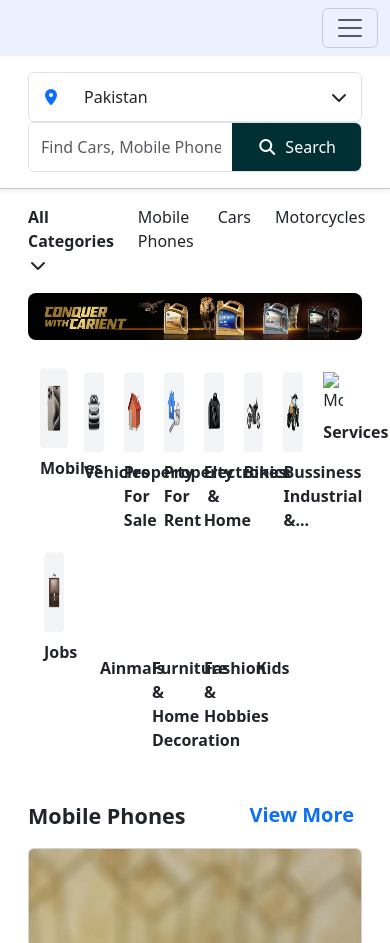
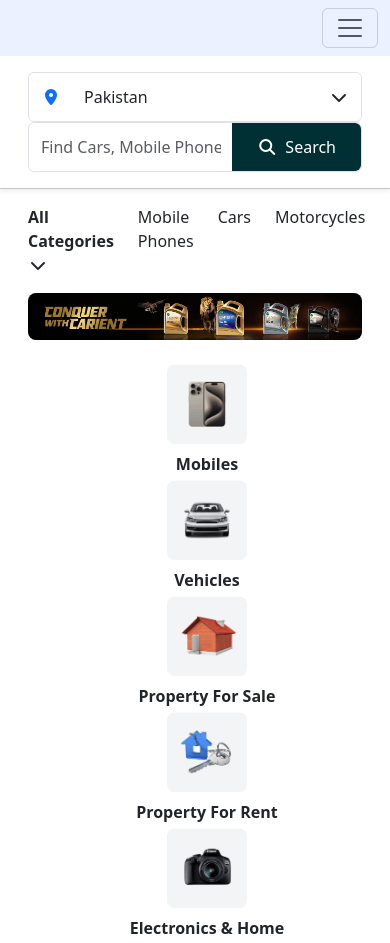
Before and after one commit to ameermoavia3/Olx-with-b-ootstrap, a plain HTML site: page index.html in a window 390 px wide. Shown: the top 943 px of the page. Drawn offline with nearby package versions, Linux system fonts and the light colour scheme.

Commit message:
updated cards style and responsive layout

```diff
--- a/index.html
+++ b/index.html
@@ -136,84 +136,83 @@
     <!-- section 5 cards -->
     <section>
         <div class="container-fluid">
-            <div class="d-flex flex-wrap justify-content-start ps-4 gap-1 py-2">
+            <div class="d-flex flex-wrap justify-content-center ps-4 gap-1 py-2">
 
                 <!-- Card 1 -->
-                <div class="text-center p-1" style="width: 10.5%;">
+                <div class="col-6 col-sm-4 col-md-3 col-lg-2 text-center">
                     <img src="images/mobiles.73f961c6ad58605c032eb7c2cf12aeaa.png" class="img-fluid mb-2"
                         style="height: 80px;" alt="Mobiles">
                     <div class="fw-bold">Mobiles</div>
                 </div>
 
                 <!-- Card 2 -->
-                <div class="text-center p-2" style="width: 10.5%;">
+                <div class="col-6 col-sm-4 col-md-3 col-lg-2 text-center">
                     <img src="images/vehicles.354a5ebfb7f21e87991a277dd4b40f4b.png" class="img-fluid mb-2"
                         style="height: 80px;" alt="Mobiles">
                     <div class="fw-bold">Vehicles</div>
                 </div>
 
                 <!-- Repeat this block 7 more times (total 9 cards in one row) -->
-                <div class="text-center p-2" style="width: 10.5%;">
+                <div class="col-6 col-sm-4 col-md-3 col-lg-2 text-center">
                     <img src="images/property-for-sale.69b01e8dafc182fa3bd469d0ed4fc801.png" class="img-fluid mb-2"
                         style="height: 80px;" alt="Mobiles">
                     <div class="fw-bold">Property For Sale</div>
                 </div>
 
-                <div class="text-center p-2" style="width: 10.5%;">
+                <div class="col-6 col-sm-4 col-md-3 col-lg-2 text-center">
                     <img src="images/property-for-rent.49f99cc528b9b88da4f33fbe1f0b3346.png" class="img-fluid mb-2"
                         style="height: 80px;" alt="Mobiles">
                     <div class="fw-bold">Property For Rent</div>
                 </div>
 
-                <div class="text-center p-2" style="width: 10.5%;">
+                <div class="col-6 col-sm-4 col-md-3 col-lg-2 text-center">
                     <img src="images/electronics-home-appliances.0a30101e6fd7d9ccc8cd6b85b9b44cee.png"
                         class="img-fluid mb-2" style="height: 80px;" alt="Mobiles">
                     <div class="fw-bold">Electronics & Home</div>
                 </div>
 
-                <div class="text-center p-2" style="width: 10.5%;">
+                <div class="col-6 col-sm-4 col-md-3 col-lg-2 text-center mt-4">
                     <img src="images/bikes.0a5064ae987f3bd72801b7bc2c3b6e02.png" class="img-fluid mb-2"
                         style="height: 80px;" alt="Mobiles">
                     <div class="fw-bold">Bikes</div>
                 </div>
 
-                <div class="text-center p-2" style="width: 10.5%;">
+                <div class="col-6 col-sm-4 col-md-3 col-lg-2 text-center mt-4">
                     <img src="images/business-industrial-agriculture.2ec28979a1bde0183c777a0ce51b37c6.png"
                         class="img-fluid mb-2" style="height: 80px;" alt="Mobiles">
                     <div class="fw-bold">Bussiness Industrial &...</div>
                 </div>
 
-                <div class="text-center p-2" style="width: 10.5%;">
-                    <img src="images/services.23d8eb1535f319324813848887961a59.png" class="img-fluid mb-2"
+                <div class="col-6 col-sm-4 col-md-3 col-lg-2 text-center mt-4">
+                    <img src="images/services.23d8eb1535f319324813848887961a59 (1).png" class="img-fluid mb-2"
                         style="height: 80px;" alt="Mobiles">
                     <div class="fw-bold">Services</div>
                 </div>
 
-                <div class="text-center p-2" style="width: 10.5%;">
+                <div class="col-6 col-sm-4 col-md-3 col-lg-2 text-center mt-4">
                     <img src="images/jobs.dc882b8ff65e94850cc12f5abd605420.png" class="img-fluid mb-2"
                         style="height: 80px;" alt="Mobiles">
                     <div class="fw-bold">Jobs</div>
                 </div>
 
-                <div class="text-center p-4" style="width: 10.5%;">
+                <div class="col-6 col-sm-4 col-md-3 col-lg-2 text-center mt-4">
                     <img src="images/animals.476fa9caaf88a12dfbcd6db4c8c6f17a.png" class="img-fluid mb-2"
                         style="height: 80px;" alt="Mobiles">
                     <div class="fw-bold">Ainmals</div>
                 </div>
 
-                <div class="text-center p-4" style="width: 10.5%;">
+                <div class="col-6 col-sm-4 col-md-3 col-lg-2 text-center mt-4">
                     <img src="images/furniture-home-decor.47a1998de5f4a8a9e84702dcb40bb313.png" class="img-fluid mb-2"
                         style="height: 80px;" alt="Mobiles">
                     <div class="fw-bold">Furniture & Home Decoration</div>
                 </div>
 
-                <div class="text-center p-4" style="width: 10.5%;">
+                <div class="col-6 col-sm-4 col-md-3 col-lg-2 text-center mt-4">
                     <img src="images/fashion-beauty.6ef7c1f060c92b55a6b28bfcfb16a1d2.png" class="img-fluid mb-2"
                         style="height: 80px;" alt="Mobiles">
                     <div class="fw-bold">Fashion & Hobbies</div>
                 </div>
-
-                <div class="text-center p-4" style="width: 10.5%;">
+                <div class="col-6 col-sm-4 col-md-3 col-lg-2 text-center mt-4">
                     <img src="images/kids.5de42a58bc91f81fa22ccc401d7ac285.png" class="img-fluid mb-2"
                         style="height: 80px;" alt="Mobiles">
                     <div class="fw-bold">Kids</div>
@@ -242,7 +241,8 @@
                     <div class="card h-100 position-relative">
                         <img src="images/555956811-800x600.webp" class="card-img-top" alt="...">
                         <div class="card-body">
-                        <h5 class="card-title">Rs 78,000 <span class="position-absolute end-0 me-3"><i class="fa-regular fa-heart"></i></span></h5>
+                            <h5 class="card-title">Rs 78,000 <span class="position-absolute end-0 me-3"><i
+                                        class="fa-regular fa-heart"></i></span></h5>
                             <p class="card-text mb-1 fw-medium">Some quick example text to build on the card title</p>
                             <p class="mb-2">Nazimabad 4, Karachi</p>
                             <p class="mb-1">4 Weeks ago</p>
@@ -255,7 +255,8 @@
                     <div class="card h-100 position-relative">
                         <img src="images/556037634-800x600.webp" class="card-img-top" alt="...">
                         <div class="card-body">
-                        <h5 class="card-title">Rs 78,000 <span class="position-absolute end-0 me-3"><i class="fa-regular fa-heart"></i></span></h5>
+                            <h5 class="card-title">Rs 78,000 <span class="position-absolute end-0 me-3"><i
+                                        class="fa-regular fa-heart"></i></span></h5>
                             <p class="card-text mb-1 fw-medium">Some quick example text to build on the card title</p>
                             <p class="mb-2">Nazimabad 4, Karachi</p>
                             <p class="mb-1">4 Weeks ago</p>
@@ -267,7 +268,8 @@
                     <div class="card h-100 position-relative">
                         <img src="images/556213737-800x600.webp" class="card-img-top" alt="...">
                         <div class="card-body">
-                        <h5 class="card-title">Rs 78,000 <span class="position-absolute end-0 me-3"><i class="fa-regular fa-heart"></i></span></h5>
+                            <h5 class="card-title">Rs 78,000 <span class="position-absolute end-0 me-3"><i
+                                        class="fa-regular fa-heart"></i></span></h5>
                             <p class="card-text mb-1 fw-medium">Some quick example text to build on the card title</p>
                             <p class="mb-2">Nazimabad 4, Karachi</p>
                             <p class="mb-1">4 Weeks ago</p>
@@ -279,7 +281,8 @@
                     <div class="card h-100 position-relative">
                         <img src="images/558259225-800x600.webp" class="card-img-top" alt="...">
                         <div class="card-body">
-                        <h5 class="card-title">Rs 78,000 <span class="position-absolute end-0 me-3"><i class="fa-regular fa-heart"></i></span></h5>
+                            <h5 class="card-title">Rs 78,000 <span class="position-absolute end-0 me-3"><i
+                                        class="fa-regular fa-heart"></i></span></h5>
                             <p class="card-text mb-1 fw-medium">Some quick example text to build on the card title</p>
                             <p class="mb-2">Nazimabad 4, Karachi</p>
                             <p class="mb-1">4 Weeks ago</p>
@@ -310,7 +313,8 @@
                     <div class="card h-100 position-relative">
                         <img src="images/555956811-800x600.webp" class="card-img-top" alt="...">
                         <div class="card-body">
-                        <h5 class="card-title">Rs 78,000 <span class="position-absolute end-0 me-3"><i class="fa-regular fa-heart"></i></span></h5>
+                            <h5 class="card-title">Rs 78,000 <span class="position-absolute end-0 me-3"><i
+                                        class="fa-regular fa-heart"></i></span></h5>
                             <p class="card-text mb-1 fw-medium">Some quick example text to build on the card title</p>
                             <p class="mb-2">Nazimabad 4, Karachi</p>
                             <p class="mb-1">4 Weeks ago</p>
@@ -323,7 +327,8 @@
                     <div class="card h-100 position-relative">
                         <img src="images/555956811-800x600.webp" class="card-img-top" alt="...">
                         <div class="card-body">
-                        <h5 class="card-title">Rs 78,000 <span class="position-absolute end-0 me-3"><i class="fa-regular fa-heart"></i></span></h5>
+                            <h5 class="card-title">Rs 78,000 <span class="position-absolute end-0 me-3"><i
+                                        class="fa-regular fa-heart"></i></span></h5>
                             <p class="card-text mb-1 fw-medium">Some quick example text to build on the card title</p>
                             <p class="mb-2">Nazimabad 4, Karachi</p>
                             <p class="mb-1">4 Weeks ago</p>
@@ -335,7 +340,8 @@
                     <div class="card h-100 position-relative">
                         <img src="images/555956811-800x600.webp" class="card-img-top" alt="...">
                         <div class="card-body">
-                        <h5 class="card-title">Rs 78,000 <span class="position-absolute end-0 me-3"><i class="fa-regular fa-heart"></i></span></h5>
+                            <h5 class="card-title">Rs 78,000 <span class="position-absolute end-0 me-3"><i
+                                        class="fa-regular fa-heart"></i></span></h5>
                             <p class="card-text mb-1 fw-medium">Some quick example text to build on the card title</p>
                             <p class="mb-2">Nazimabad 4, Karachi</p>
                             <p class="mb-1">4 Weeks ago</p>
@@ -347,7 +353,8 @@
                     <div class="card h-100 position-relative">
                         <img src="images/555956811-800x600.webp" class="card-img-top" alt="...">
                         <div class="card-body">
-                        <h5 class="card-title">Rs 78,000 <span class="position-absolute end-0 me-3"><i class="fa-regular fa-heart"></i></span></h5>
+                            <h5 class="card-title">Rs 78,000 <span class="position-absolute end-0 me-3"><i
+                                        class="fa-regular fa-heart"></i></span></h5>
                             <p class="card-text mb-1 fw-medium">Some quick example text to build on the card title</p>
                             <p class="mb-2">Nazimabad 4, Karachi</p>
                             <p class="mb-1">4 Weeks ago</p>
@@ -377,7 +384,8 @@
                     <div class="card h-100 position-relative">
                         <img src="images/555956811-800x600.webp" class="card-img-top" alt="...">
                         <div class="card-body">
-                        <h5 class="card-title">Rs 78,000 <span class="position-absolute end-0 me-3"><i class="fa-regular fa-heart"></i></span></h5>
+                            <h5 class="card-title">Rs 78,000 <span class="position-absolute end-0 me-3"><i
+                                        class="fa-regular fa-heart"></i></span></h5>
                             <p class="card-text mb-1 fw-medium">Some quick example text to build on the card title</p>
                             <p class="mb-2">Nazimabad 4, Karachi</p>
                             <p class="mb-1">4 Weeks ago</p>
@@ -390,7 +398,8 @@
                     <div class="card h-100 position-relative">
                         <img src="images/555956811-800x600.webp" class="card-img-top" alt="...">
                         <div class="card-body">
-                        <h5 class="card-title">Rs 78,000 <span class="position-absolute end-0 me-3"><i class="fa-regular fa-heart"></i></span></h5>
+                            <h5 class="card-title">Rs 78,000 <span class="position-absolute end-0 me-3"><i
+                                        class="fa-regular fa-heart"></i></span></h5>
                             <p class="card-text mb-1 fw-medium">Some quick example text to build on the card title</p>
                             <p class="mb-2">Nazimabad 4, Karachi</p>
                             <p class="mb-1">4 Weeks ago</p>
@@ -402,7 +411,8 @@
                     <div class="card h-100 position-relative">
                         <img src="images/555956811-800x600.webp" class="card-img-top" alt="...">
                         <div class="card-body">
-                        <h5 class="card-title">Rs 78,000 <span class="position-absolute end-0 me-3"><i class="fa-regular fa-heart"></i></span></h5>
+                            <h5 class="card-title">Rs 78,000 <span class="position-absolute end-0 me-3"><i
+                                        class="fa-regular fa-heart"></i></span></h5>
                             <p class="card-text mb-1 fw-medium">Some quick example text to build on the card title</p>
                             <p class="mb-2">Nazimabad 4, Karachi</p>
                             <p class="mb-1">4 Weeks ago</p>
@@ -414,7 +424,8 @@
                     <div class="card h-100 position-relative">
                         <img src="images/555956811-800x600.webp" class="card-img-top" alt="...">
                         <div class="card-body">
-                        <h5 class="card-title">Rs 78,000 <span class="position-absolute end-0 me-3"><i class="fa-regular fa-heart"></i></span></h5>
+                            <h5 class="card-title">Rs 78,000 <span class="position-absolute end-0 me-3"><i
+                                        class="fa-regular fa-heart"></i></span></h5>
                             <p class="card-text mb-1 fw-medium">Some quick example text to build on the card title</p>
                             <p class="mb-2">Nazimabad 4, Karachi</p>
                             <p class="mb-1">4 Weeks ago</p>
@@ -444,7 +455,8 @@
                     <div class="card h-100 position-relative">
                         <img src="images/555956811-800x600.webp" class="card-img-top" alt="...">
                         <div class="card-body">
-                        <h5 class="card-title">Rs 78,000 <span class="position-absolute end-0 me-3"><i class="fa-regular fa-heart"></i></span></h5>
+                            <h5 class="card-title">Rs 78,000 <span class="position-absolute end-0 me-3"><i
+                                        class="fa-regular fa-heart"></i></span></h5>
                             <p class="card-text mb-1 fw-medium">Some quick example text to build on the card title</p>
                             <p class="mb-2">Nazimabad 4, Karachi</p>
                             <p class="mb-1">4 Weeks ago</p>
@@ -457,7 +469,8 @@
                     <div class="card h-100 position-relative">
                         <img src="images/555956811-800x600.webp" class="card-img-top" alt="...">
                         <div class="card-body">
-                        <h5 class="card-title">Rs 78,000 <span class="position-absolute end-0 me-3"><i class="fa-regular fa-heart"></i></span></h5>
+                            <h5 class="card-title">Rs 78,000 <span class="position-absolute end-0 me-3"><i
+                                        class="fa-regular fa-heart"></i></span></h5>
                             <p class="card-text mb-1 fw-medium">Some quick example text to build on the card title</p>
                             <p class="mb-2">Nazimabad 4, Karachi</p>
                             <p class="mb-1">4 Weeks ago</p>
@@ -469,7 +482,8 @@
                     <div class="card h-100 position-relative">
                         <img src="images/555956811-800x600.webp" class="card-img-top" alt="...">
                         <div class="card-body">
-                        <h5 class="card-title">Rs 78,000 <span class="position-absolute end-0 me-3"><i class="fa-regular fa-heart"></i></span></h5>
+                            <h5 class="card-title">Rs 78,000 <span class="position-absolute end-0 me-3"><i
+                                        class="fa-regular fa-heart"></i></span></h5>
                             <p class="card-text mb-1 fw-medium">Some quick example text to build on the card title</p>
                             <p class="mb-2">Nazimabad 4, Karachi</p>
                             <p class="mb-1">4 Weeks ago</p>
@@ -481,7 +495,8 @@
                     <div class="card h-100 position-relative">
                         <img src="images/555956811-800x600.webp" class="card-img-top" alt="...">
                         <div class="card-body">
-                        <h5 class="card-title">Rs 78,000 <span class="position-absolute end-0 me-3"><i class="fa-regular fa-heart"></i></span></h5>
+                            <h5 class="card-title">Rs 78,000 <span class="position-absolute end-0 me-3"><i
+                                        class="fa-regular fa-heart"></i></span></h5>
                             <p class="card-text mb-1 fw-medium">Some quick example text to build on the card title</p>
                             <p class="mb-2">Nazimabad 4, Karachi</p>
                             <p class="mb-1">4 Weeks ago</p>
@@ -497,8 +512,8 @@
 
     <section class="container-fluid ">
         <a href="">
-            <div class="my-3 ms-5  d-flex justify-content-center"><img src="images/2871971310399775528.jfif" class="img-fluid  rounded-3"
-                    alt="">
+            <div class="my-3 ms-5  d-flex justify-content-center"><img src="images/2871971310399775528.jfif"
+                    class="img-fluid  rounded-3" alt="">
             </div>
         </a>
     </section>
@@ -510,9 +525,12 @@
                 <h5 class="fw-bold">Find amazing deals on the go.</h5>
                 <a href="#" class="text-primary fw-bold fs-5 text-decoration-none">Download OLX app now!</a>
                 <div class="mt-3 d-flex justify-content-center gap-3">
-                <img src="images/iconAppGallery_noinline.6092a9d739c77147c884f1f7ab3f1771.svg" alt="App Store" style="height: 40px;">
-                <img src="images/iconGooglePlayEN_noinline.9892833785b26dd5896b7c70b089f684.svg" alt="Google Play" style="height: 40px;">
-                <img src="images/iconAppStoreEN_noinline.a731d99c8218d6faa0e83a6d038d08e8.svg" alt="App Gallery" style="height: 40px;">
+                    <img src="images/iconAppGallery_noinline.6092a9d739c77147c884f1f7ab3f1771.svg" alt="App Store"
+                        style="height: 40px;">
+                    <img src="images/iconGooglePlayEN_noinline.9892833785b26dd5896b7c70b089f684.svg" alt="Google Play"
+                        style="height: 40px;">
+                    <img src="images/iconAppStoreEN_noinline.a731d99c8218d6faa0e83a6d038d08e8.svg" alt="App Gallery"
+                        style="height: 40px;">
                 </div>
             </div>
             <hr>
```
Lines whose indentation alone changed are shown as unchanged.
